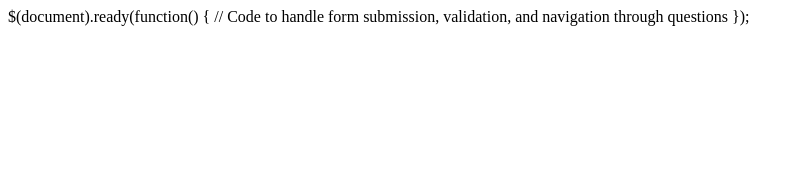
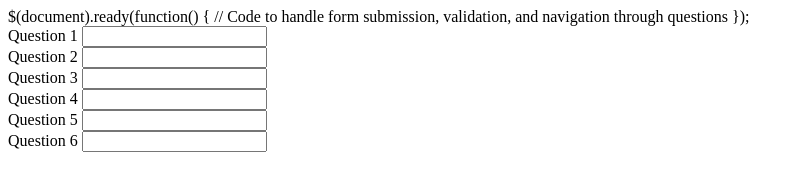
Before and after one commit to r-raug/FinalProjectWeb, a plain HTML site: page Felipe Folder/questionnaire.html in a window 1280 px wide. Shown: the whole page, without its empty margins (0-804 px from the left). Drawn offline with Linux system fonts and the light colour scheme.

Commit message:
changed to update the file

```diff
--- a/Felipe Folder/questionnaire.html
+++ b/Felipe Folder/questionnaire.html
@@ -11,9 +11,32 @@
     });
     <!-- Similar structure to index.html with questionnaire fields -->
     <form id="questionForm">
-        <!-- Question fields -->
-        <!-- Navigation to move between questions -->
-        <!-- Error message container -->
+        <div class="question">
+            <label for="question1">Question 1</label>
+            <input type="text" id="question1" name="question1" required>
+        </div>
+        <div class="question">
+            <label for="question2">Question 2</label>
+            <input type="text" id="question2" name="question2" required>
+        </div>
+        <div class="question">
+            <label for="question3">Question 3</label>
+            <input type="text" id="question3" name="question3" required>
+        </div>
+        <div class="question">
+            <label for="question4">Question 4</label>
+            <input type="text" id="question4" name="question4" required>
+        </div>
+        <div class="question">
+            <label for="question5">Question 5</label>
+            <input type="text" id="question5" name="question5" required>
+        </div>
+        <div class="question">
+            <label for="question6">Question 6</label>
+            <input type="text" id="question6" name="question6" required>
+        </div>
+        <div class="question">
+            <label for="question7">
     </form>
 
     <!-- Link to JavaScript file -->
```
